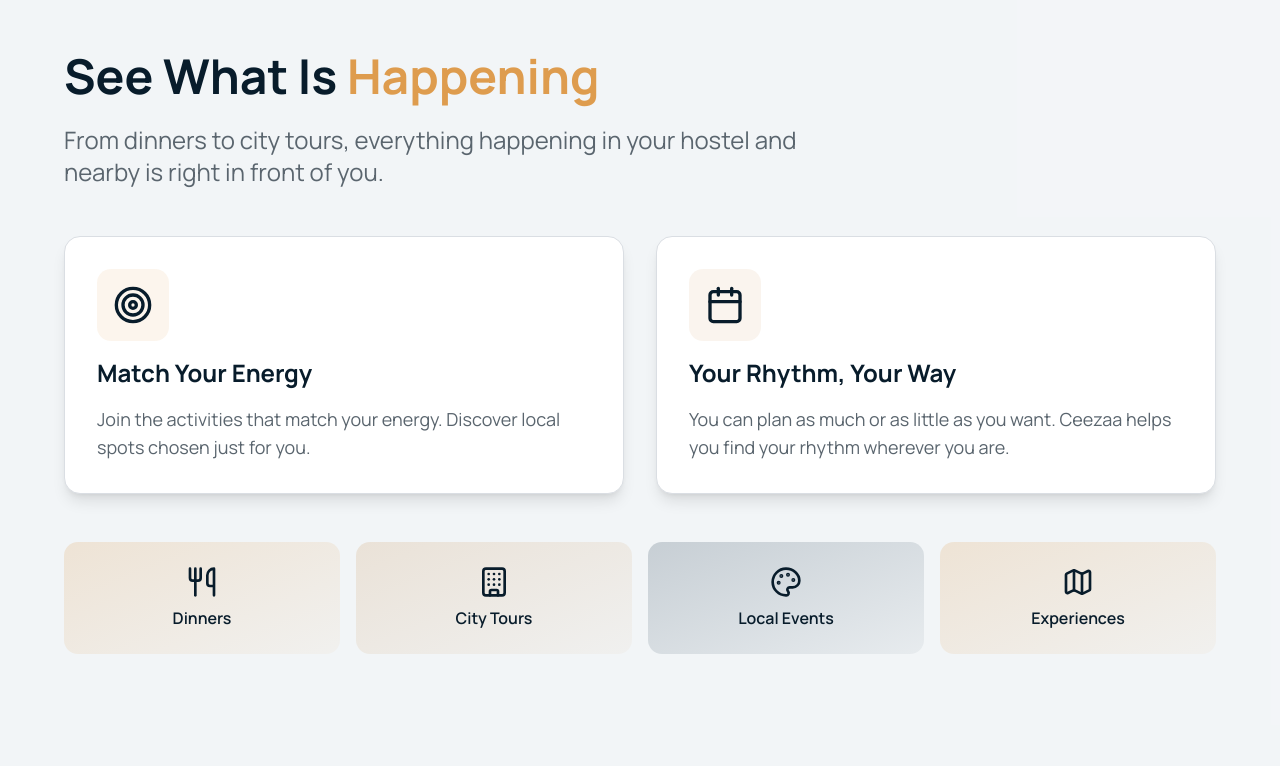
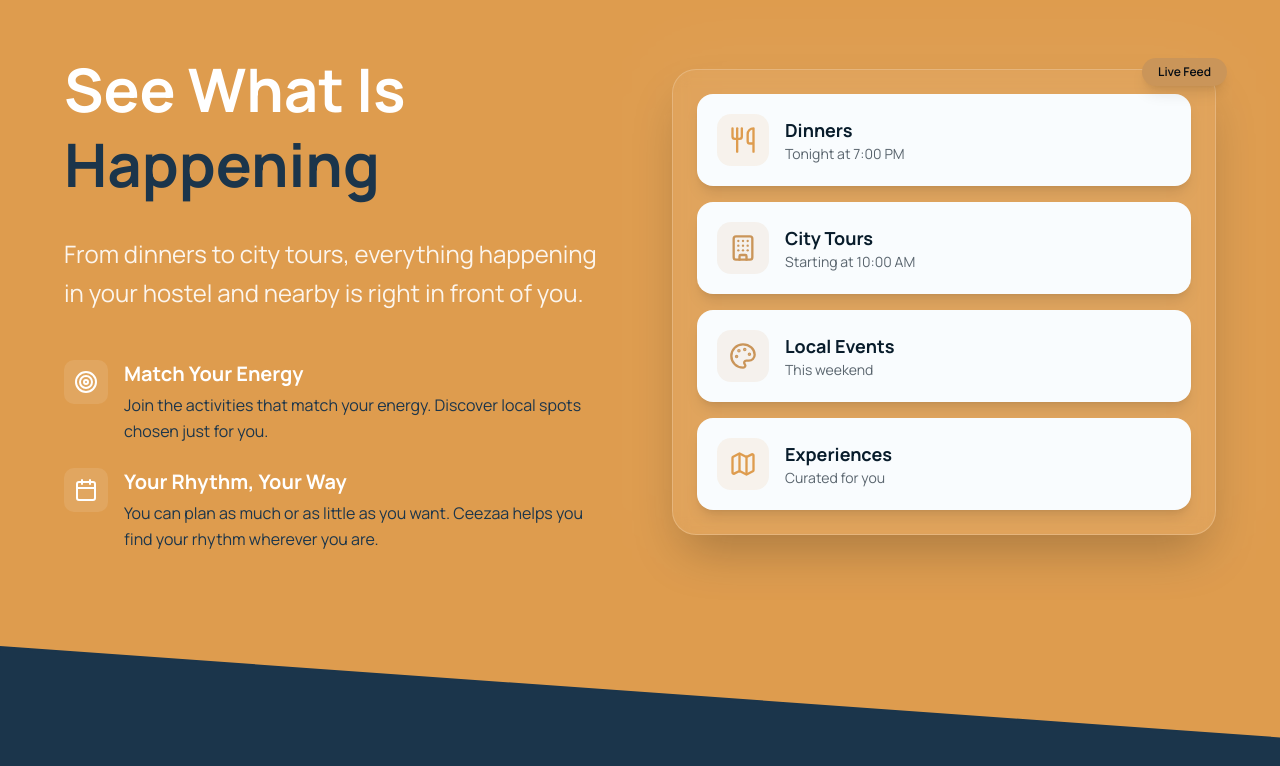
Before and after one commit to scottdoggett/ceezaa-landing-page, a Next.js app: page /travelers in a window 1280 px wide. Shown: the part 800-1566 px from the top of the page. Built offline with nearby package versions, Linux system fonts and the light colour scheme.

Commit message:
Used relative and z-index to get divider working properly.

```diff
--- a/src/app/globals.css
+++ b/src/app/globals.css
@@ -133,6 +133,7 @@ body {
   background-position: center;
   background-size: cover;
   margin: 0 auto;
+  z-index: 10;
 }
 
 .wave-why-ceezaa-what-ceezaa-is {
@@ -144,7 +145,10 @@ body {
 }
 
 
-.wave-explore-ceezaa-id
- {
+.wave-explore-ceezaa-id {
   background-image: url('/home-page/wave-explore-ceezaa-id.svg');
 }
+
+.divider-primary-secondary {
+  background-image: url('/travlers-page/divider-primary-secondary.svg');
+}
--- a/src/app/travelers/page.tsx
+++ b/src/app/travelers/page.tsx
@@ -9,6 +9,9 @@ export default function Travelers() {
     <main className="font-sans">
       <TravelPersonal />
       <SeeHappening />
+      <div className="w-full overflow-hidden relative z-10 -top-20 -bottom-20 -mb-60">
+        <div className="spacer divider-primary-secondary"></div>
+      </div>
       <LiveMoment />
       <CeezaaId />
       <WorldCloser />
--- a/src/components/ui/travelers-page/live-moment.tsx
+++ b/src/components/ui/travelers-page/live-moment.tsx
@@ -2,8 +2,8 @@ import { Star, Check } from "lucide-react";
 
 export function LiveMoment() {
   return (
-    <section className="w-full py-20 md:py-32 bg-secondary text-secondary-foreground">
-      <div className="container mx-auto px-4 md:px-6">
+    <section className="w-full py-20 md:py-32 bg-secondary text-secondary-foreground relative">
+      <div className="container mx-auto px-4 md:px-6 relative z-20">
         <div className="grid lg:grid-cols-2 gap-12 lg:gap-16 items-center max-w-6xl mx-auto">
           {/* Left - Image placeholder */}
           <div className="order-2 lg:order-1">
--- a/src/components/ui/travelers-page/see-happening.tsx
+++ b/src/components/ui/travelers-page/see-happening.tsx
@@ -2,62 +2,119 @@ import { Target, Calendar, Utensils, Building, Palette, Map } from "lucide-react
 
 export function SeeHappening() {
   return (
-    <section className="w-full py-20 md:py-32 bg-muted/50">
-      <div className="container mx-auto px-4 md:px-6">
-        <div className="max-w-6xl mx-auto space-y-12">
-          {/* Header */}
-          <div className="max-w-3xl">
-            <h2 className="text-3xl sm:text-4xl md:text-5xl font-bold mb-6">
-              See What Is <span className="text-primary">Happening</span>
+    <section className="w-full py-20 md:py-32 bg-primary text-white relative overflow-hidden">
+      {/* Subtle background pattern */}
+      <div className="absolute inset-0 bg-grid-white/[0.05] bg-size-[20px_20px] z-0" />
+
+      <div className="container mx-auto px-4 md:px-6 relative z-20">
+        <div className="max-w-6xl mx-auto">
+          <div className="grid lg:grid-cols-2 gap-12 lg:gap-16 items-center">
+            {/* Left - Content */}
+            <div className="space-y-8">
+              <h2 className="text-4xl sm:text-5xl md:text-6xl font-bold leading-tight">
+                See What Is <span className="text-secondary">Happening</span>
               </h2>
-            <p className="text-xl md:text-2xl text-muted-foreground">
+              <p className="text-xl md:text-2xl leading-relaxed text-white/90">
                 From dinners to city tours, everything happening in your hostel and
                 nearby is right in front of you.
               </p>
+
+              {/* Key benefits */}
+              <div className="space-y-6 pt-4">
+                <div className="flex items-start gap-4">
+                  <div className="p-2.5 bg-white/10 rounded-lg shrink-0">
+                    <Target className="w-6 h-6 text-white" />
                   </div>
-
-          {/* Feature grid */}
-          <div className="grid md:grid-cols-2 gap-8">
-            <div className="bg-card border border-border rounded-2xl p-8 space-y-4 shadow-lg hover:shadow-xl transition-shadow">
-              <div className="bg-primary/10 rounded-xl p-4 w-fit">
-                <Target className="w-10 h-10" />
-              </div>
-              <h3 className="text-2xl font-bold">Match Your Energy</h3>
-              <p className="text-lg text-muted-foreground">
+                  <div className="space-y-1">
+                    <h3 className="text-xl font-bold text-white">Match Your Energy</h3>
+                    <p className="text-base text-secondary leading-relaxed">
                       Join the activities that match your energy. Discover local spots
                       chosen just for you.
                     </p>
                   </div>
+                </div>
 
-            <div className="bg-card border border-border rounded-2xl p-8 space-y-4 shadow-lg hover:shadow-xl transition-shadow">
-              <div className="bg-accent/10 rounded-xl p-4 w-fit">
-                <Calendar className="w-10 h-10" />
+                <div className="flex items-start gap-4">
+                  <div className="p-2.5 bg-white/10 rounded-lg shrink-0">
+                    <Calendar className="w-6 h-6 text-white" />
                   </div>
-              <h3 className="text-2xl font-bold">Your Rhythm, Your Way</h3>
-              <p className="text-lg text-muted-foreground">
+                  <div className="space-y-1">
+                    <h3 className="text-xl font-bold text-white">Your Rhythm, Your Way</h3>
+                    <p className="text-base text-secondary leading-relaxed">
                       You can plan as much or as little as you want. Ceezaa helps you
                       find your rhythm wherever you are.
                     </p>
                   </div>
                 </div>
+              </div>
+            </div>
 
-          {/* Visual examples */}
-          <div className="grid sm:grid-cols-2 lg:grid-cols-4 gap-4 mt-12">
-            <div className="bg-gradient-to-br from-primary/20 to-primary/5 rounded-xl p-6 text-center">
-              <Utensils className="w-8 h-8 mb-2 mx-auto" />
-              <p className="font-semibold">Dinners</p>
+            {/* Right - Visual "App Feed" Preview */}
+            <div className="relative">
+              {/* Mockup container with subtle glow */}
+              <div className="relative bg-white/5 backdrop-blur-sm rounded-3xl p-6 border border-white/20 shadow-2xl">
+                <div className="space-y-4">
+                  {/* Feed item 1 */}
+                  <div className="bg-background text-foreground rounded-2xl p-5 shadow-lg transform hover:scale-105 transition-transform">
+                    <div className="flex items-center gap-4">
+                      <div className="p-3 bg-primary/10 rounded-xl">
+                        <Utensils className="w-7 h-7 text-primary" />
                       </div>
-            <div className="bg-gradient-to-br from-accent/20 to-accent/5 rounded-xl p-6 text-center">
-              <Building className="w-8 h-8 mb-2 mx-auto" />
-              <p className="font-semibold">City Tours</p>
+                      <div className="flex-1">
+                        <p className="font-bold text-lg">Dinners</p>
+                        <p className="text-sm text-muted-foreground">Tonight at 7:00 PM</p>
                       </div>
-            <div className="bg-gradient-to-br from-secondary/20 to-secondary/5 rounded-xl p-6 text-center">
-              <Palette className="w-8 h-8 mb-2 mx-auto" />
-              <p className="font-semibold">Local Events</p>
                     </div>
-            <div className="bg-gradient-to-br from-primary/20 to-primary/5 rounded-xl p-6 text-center">
-              <Map className="w-8 h-8 mb-2 mx-auto" />
-              <p className="font-semibold">Experiences</p>
+                  </div>
+
+                  {/* Feed item 2 */}
+                  <div className="bg-background text-foreground rounded-2xl p-5 shadow-lg transform hover:scale-105 transition-transform">
+                    <div className="flex items-center gap-4">
+                      <div className="p-3 bg-accent/10 rounded-xl">
+                        <Building className="w-7 h-7 text-accent" />
+                      </div>
+                      <div className="flex-1">
+                        <p className="font-bold text-lg">City Tours</p>
+                        <p className="text-sm text-muted-foreground">Starting at 10:00 AM</p>
+                      </div>
+                    </div>
+                  </div>
+
+                  {/* Feed item 3 */}
+                  <div className="bg-background text-foreground rounded-2xl p-5 shadow-lg transform hover:scale-105 transition-transform">
+                    <div className="flex items-center gap-4">
+                      <div className="p-3 bg-accent/10 rounded-xl">
+                        <Palette className="w-7 h-7 text-accent" />
+                      </div>
+                      <div className="flex-1">
+                        <p className="font-bold text-lg">Local Events</p>
+                        <p className="text-sm text-muted-foreground">This weekend</p>
+                      </div>
+                    </div>
+                  </div>
+
+                  {/* Feed item 4 */}
+                  <div className="bg-background text-foreground rounded-2xl p-5 shadow-lg transform hover:scale-105 transition-transform">
+                    <div className="flex items-center gap-4">
+                      <div className="p-3 bg-primary/10 rounded-xl">
+                        <Map className="w-7 h-7 text-primary" />
+                      </div>
+                      <div className="flex-1">
+                        <p className="font-bold text-lg">Experiences</p>
+                        <p className="text-sm text-muted-foreground">Curated for you</p>
+                      </div>
+                    </div>
+                  </div>
+                </div>
+
+                {/* Subtle indicator that this is a preview */}
+                <div className="absolute -top-3 -right-3 bg-accent text-accent-foreground rounded-full px-4 py-1.5 text-xs font-semibold shadow-lg">
+                  Live Feed
+                </div>
+              </div>
+
+              {/* Decorative glow effect */}
+              <div className="absolute -inset-4 bg-white/5 rounded-3xl blur-2xl -z-10" />
             </div>
           </div>
         </div>
```
Also changed, not shown: public/travlers-page/divider-primary-secondary.svg (added). Lines whose indentation alone changed are shown as unchanged.
